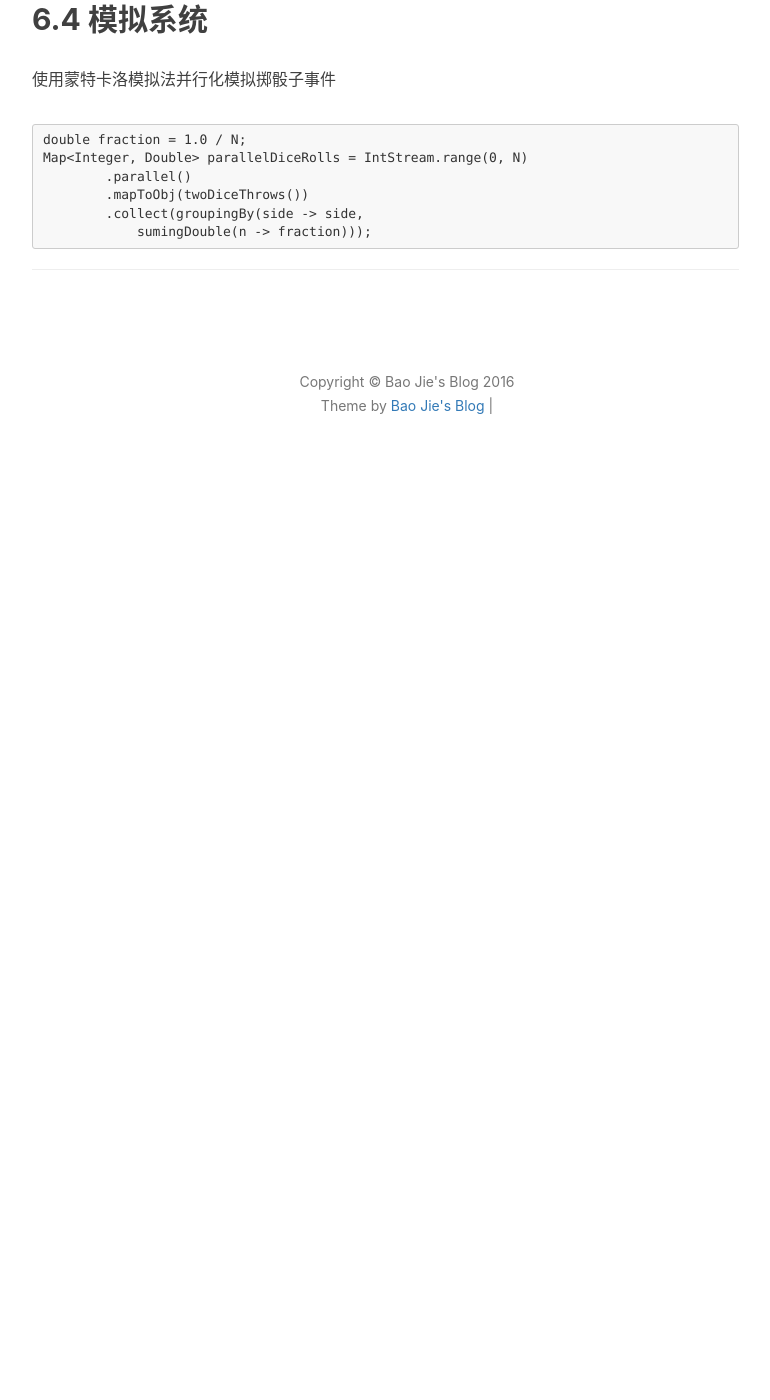
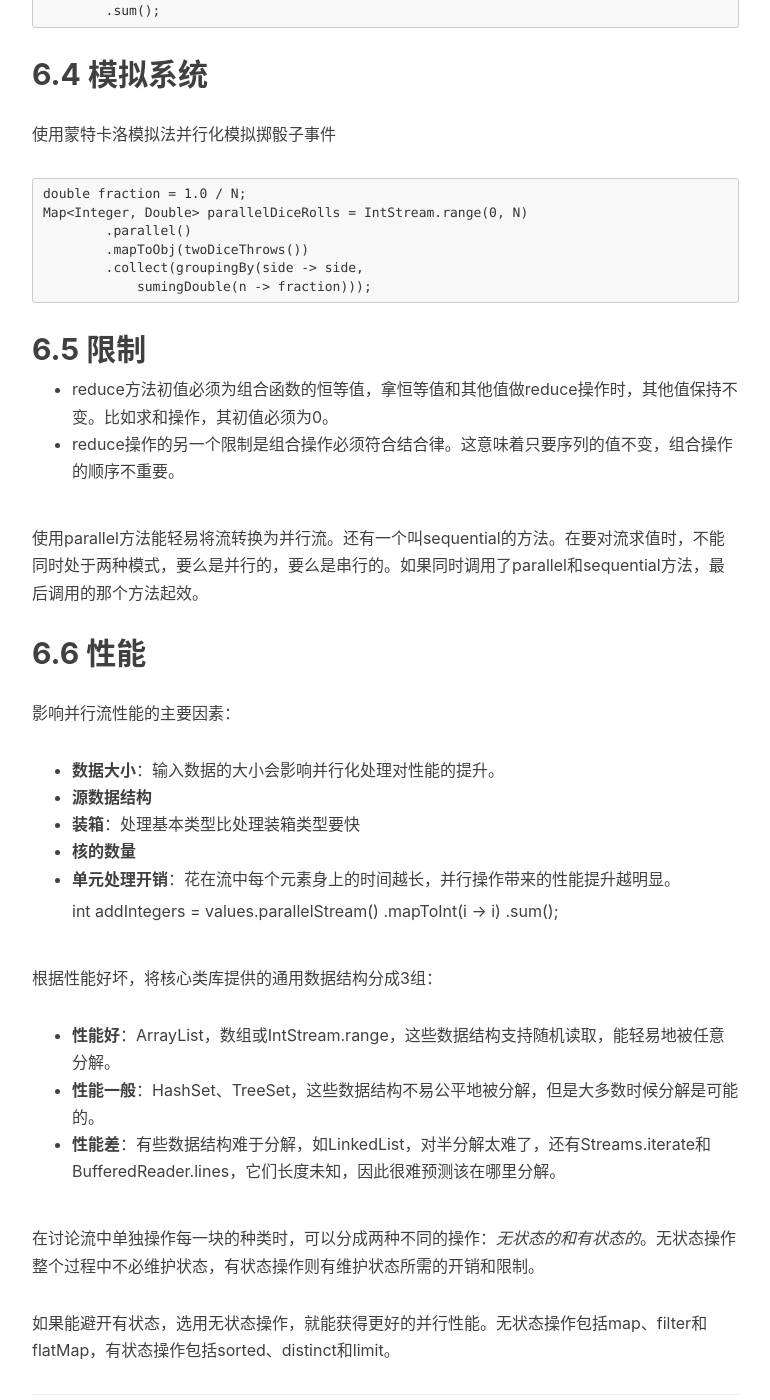
Before and after one commit to jiebaojie/jiebaojie.github.io, a Jekyll site: the page built from notes/java/java8Lambdas.md, in a window 1280 px wide and 1400 px high, scrolled down 16935 px. Shown: the whole window, without its empty margins (233-1003 px from the left). Built offline with Jekyll 4.4.1, drawn with Linux system fonts in a browser that asks for light colours; nearby versions of some CDN libraries; comment, search, counter and statistics services are not loaded; before the commit the page ends 17418 px from its top, so only the background shows below that.

Commit message:
by baojie

```diff
--- a/notes/java/java8Lambdas.md
+++ b/notes/java/java8Lambdas.md
@@ -498,3 +498,34 @@ reducing收集器，低效，建议定制收集器
             .mapToObj(twoDiceThrows())
             .collect(groupingBy(side -> side,
                 sumingDouble(n -> fraction)));
+
+## 6.5 限制
+
+*   reduce方法初值必须为组合函数的恒等值，拿恒等值和其他值做reduce操作时，其他值保持不变。比如求和操作，其初值必须为0。
+*   reduce操作的另一个限制是组合操作必须符合结合律。这意味着只要序列的值不变，组合操作的顺序不重要。
+
+使用parallel方法能轻易将流转换为并行流。还有一个叫sequential的方法。在要对流求值时，不能同时处于两种模式，要么是并行的，要么是串行的。如果同时调用了parallel和sequential方法，最后调用的那个方法起效。
+
+## 6.6 性能
+
+影响并行流性能的主要因素：
+
+*   **数据大小**：输入数据的大小会影响并行化处理对性能的提升。
+*   **源数据结构**
+*   **装箱**：处理基本类型比处理装箱类型要快
+*   **核的数量**
+*   **单元处理开销**：花在流中每个元素身上的时间越长，并行操作带来的性能提升越明显。
+
+    int addIntegers = values.parallelStream()
+            .mapToInt(i -> i)
+            .sum();
+
+根据性能好坏，将核心类库提供的通用数据结构分成3组：
+
+*   **性能好**：ArrayList，数组或IntStream.range，这些数据结构支持随机读取，能轻易地被任意分解。
+*   **性能一般**：HashSet、TreeSet，这些数据结构不易公平地被分解，但是大多数时候分解是可能的。
+*   **性能差**：有些数据结构难于分解，如LinkedList，对半分解太难了，还有Streams.iterate和BufferedReader.lines，它们长度未知，因此很难预测该在哪里分解。
+
+在讨论流中单独操作每一块的种类时，可以分成两种不同的操作：*无状态的和有状态的*。无状态操作整个过程中不必维护状态，有状态操作则有维护状态所需的开销和限制。
+
+如果能避开有状态，选用无状态操作，就能获得更好的并行性能。无状态操作包括map、filter和flatMap，有状态操作包括sorted、distinct和limit。
```
